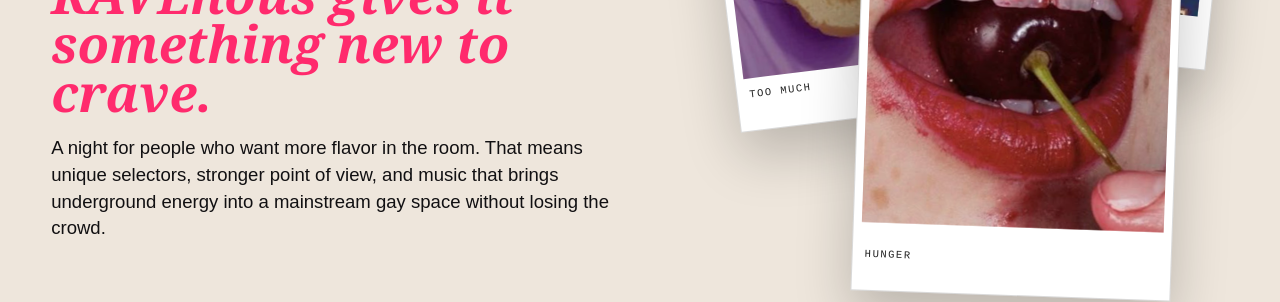
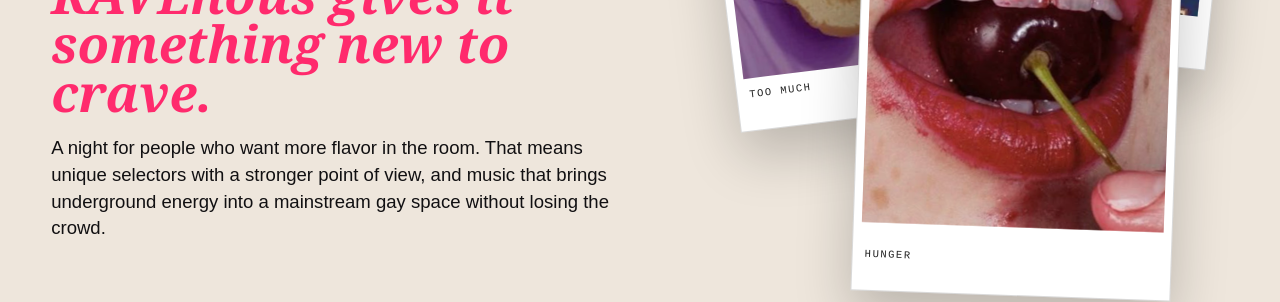
Before and after one commit to rzimmerman-builds/ravenous-pitch, a plain HTML site: page index.html in a window 1280 px wide. Shown: the part 1460-1762 px from the top of the page. Drawn offline with Linux system fonts and the light colour scheme.

Commit message:
Update index.html

```diff
--- a/index.html
+++ b/index.html
@@ -38,7 +38,7 @@
         <p class="kicker">01 / THE HUNGER</p>
         <h2>WeHo already knows how to party.</h2>
         <h3>RAVEnous gives it something new to crave.</h3>
-        <p class="body-copy">A night for people who want more flavor in the room. That means unique selectors, stronger point of view, and music that brings underground energy into a mainstream gay space without losing the crowd.</p>
+        <p class="body-copy">A night for people who want more flavor in the room. That means unique selectors with a stronger point of view, and music that brings underground energy into a mainstream gay space without losing the crowd.</p>
       </div>
       <div class="hunger-stack" aria-label="RAVEnous visual references">
         <figure class="stack-card card-a reveal"><img src="assets/mood-hotdog-head.png" alt="Surreal hot dog head holding a hot dog" /><figcaption>TOO MUCH</figcaption></figure>
```
